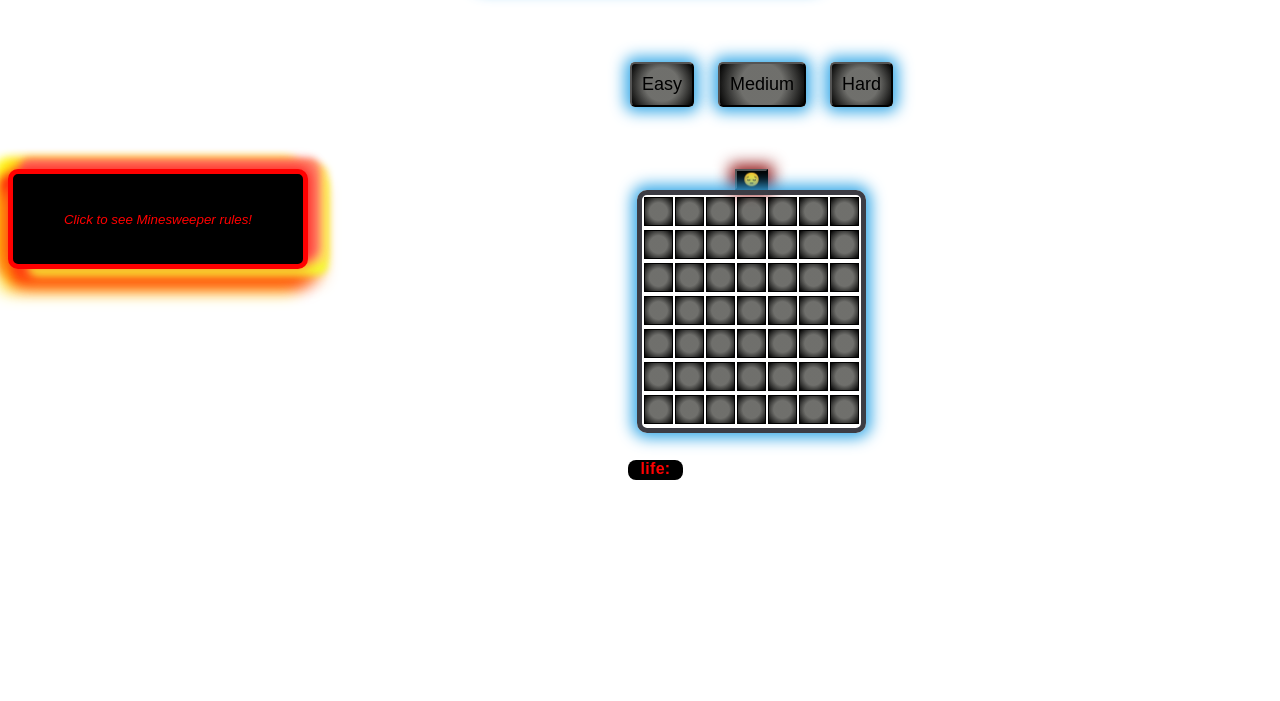
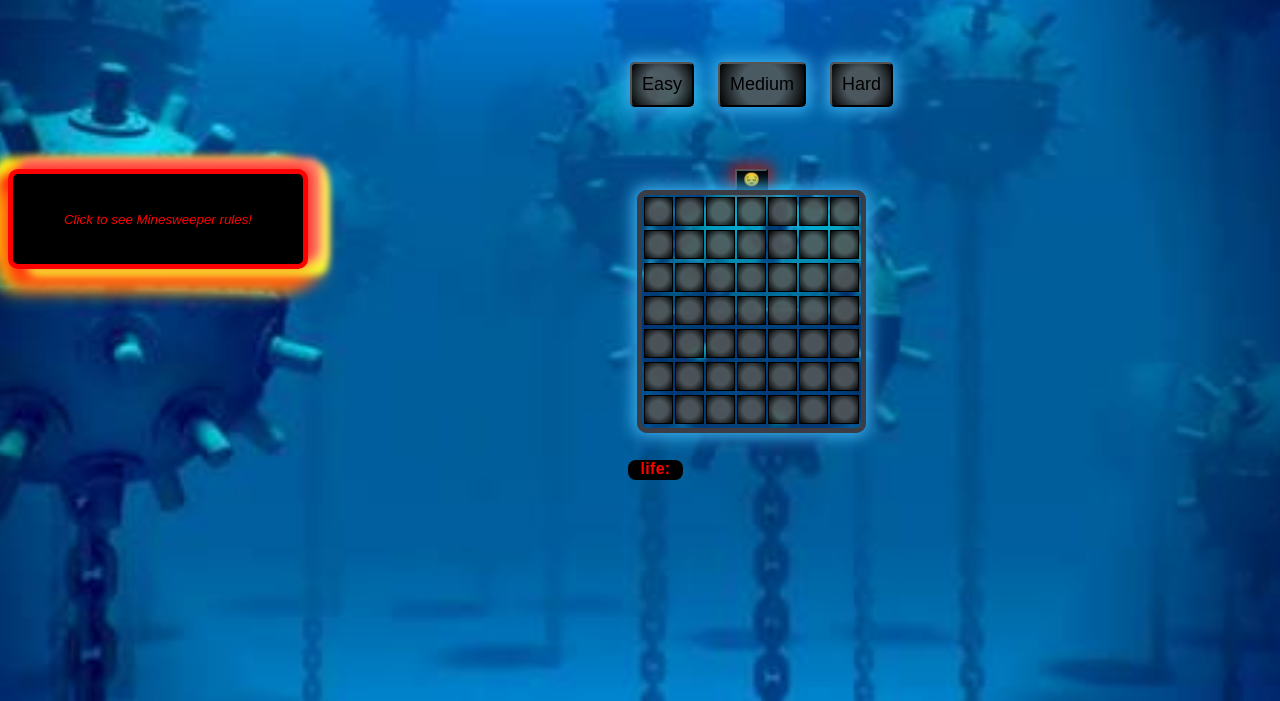
Before and after one commit to amlkh2724/MineSweeper1, a plain HTML site: page index.html in a window 1280 px wide. Shown: the part 99-800 px from the top of the page. Drawn offline with Linux system fonts and the light colour scheme; the site is published under a folder, as on GitHub Pages, so addresses that start at the root find nothing.

Commit message:
update link photo

```diff
--- a/css/style.css
+++ b/css/style.css
@@ -3,7 +3,7 @@ body {
   background-attachment: fixed;
   background-size: cover;
   background-position: top;
-  background-image: url("/img/image002.jpg");
+  background-image: url("../img/image002.jpg");
   width: 100%;
   height: 100%;
   font-family: Arial, Helvetica;
```
